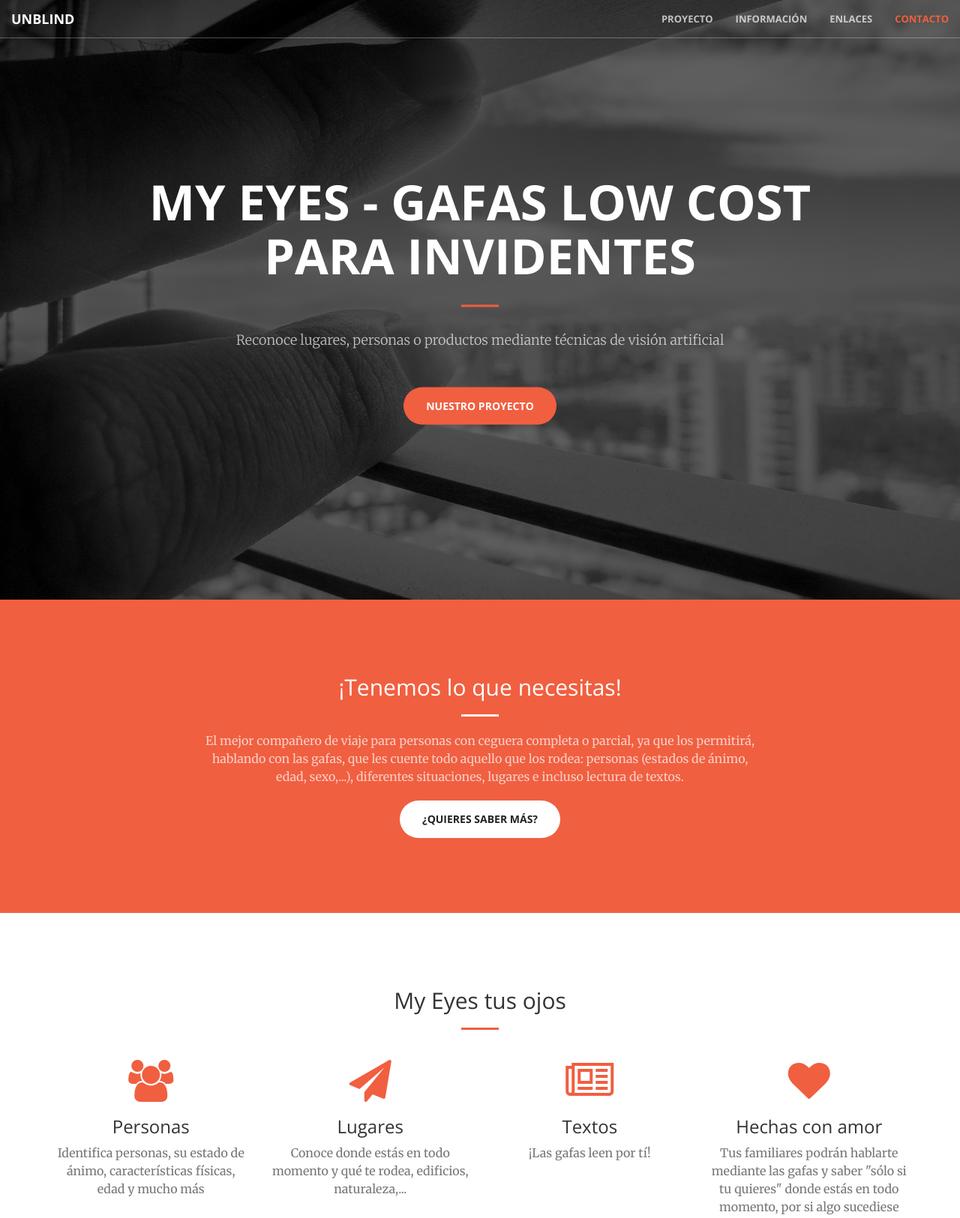
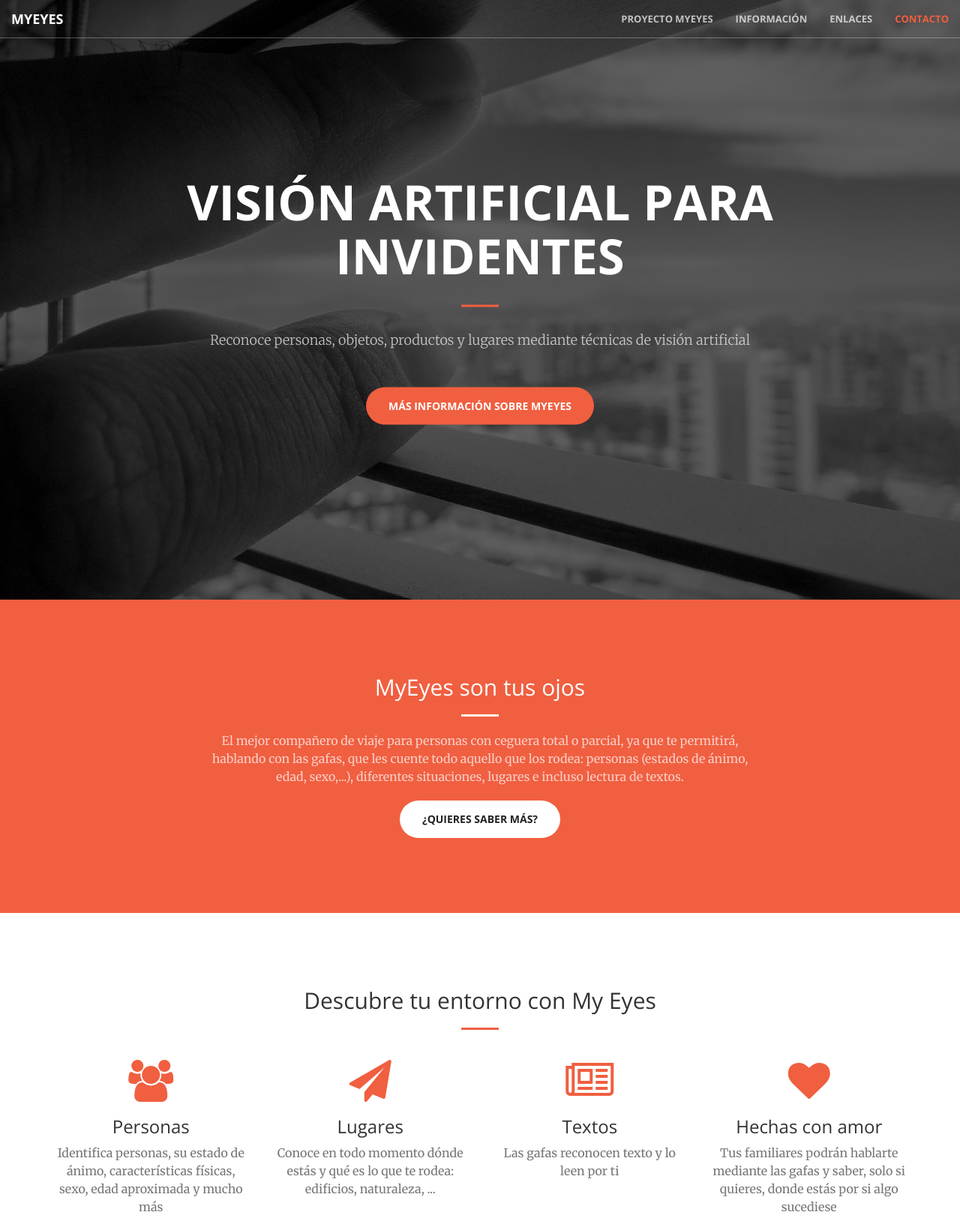
Before and after one commit to crdlc/myeyes, a plain HTML site: page index.html in a window 1280 px wide. Shown: the top 1625 px of the page at 75% size. Drawn offline with nearby package versions, Linux system fonts and the light colour scheme.

Commit message:
Add FB and minor rewording

```diff
--- a/index.html
+++ b/index.html
@@ -6,10 +6,10 @@
     <meta charset="utf-8">
     <meta http-equiv="X-UA-Compatible" content="IE=edge">
     <meta name="viewport" content="width=device-width, initial-scale=1">
-    <meta name="description" content="Glasses come with an embedded HD camera and a microphone. It uses a Raspberry Pi that receive process voice instructions and take pictures. Using different cloud services (Google Vision API, Microsoft Project Oxford), it is able to tell blind people what it is in front of them">
-    <meta name="author" content="unblind">
+    <meta name="description" content="MyEyes. Gafas de visión artificial de bajo coste para personas con discapacidad visual.">
+    <meta name="author" content="MyEyes">
 
-    <title>My Eyes - Gafas bajo coste para invidentes</title>
+    <title>MyEyes - Visión artificial para invidentes</title>
 
     <!-- Bootstrap Core CSS -->
     <link rel="stylesheet" href="css/bootstrap.min.css" type="text/css">
@@ -46,14 +46,14 @@
                     <span class="icon-bar"></span>
                     <span class="icon-bar"></span>
                 </button>
-                <a class="navbar-brand page-scroll" href="#page-top">Unblind</a>
+                <a class="navbar-brand page-scroll" href="#page-top">MyEyes</a>
             </div>
 
             <!-- Collect the nav links, forms, and other content for toggling -->
             <div class="collapse navbar-collapse" id="bs-example-navbar-collapse-1">
                 <ul class="nav navbar-nav navbar-right">
                     <li>
-                        <a class="page-scroll" href="#project">Proyecto</a>
+                        <a class="page-scroll" href="#project">Proyecto MyEyes</a>
                     </li>
                     <li>
                         <a class="page-scroll" href="#info">Información</a>
@@ -74,10 +74,10 @@
     <header>
         <div class="header-content">
             <div class="header-content-inner">
-                <h1>My Eyes - Gafas low cost para invidentes</h1>
+                <h1>Visión artificial para invidentes</h1>
                 <hr>
-                <p>Reconoce lugares, personas o productos mediante técnicas de visión artificial</p>
-                <a href="#project" class="btn btn-primary btn-xl page-scroll">Nuestro proyecto</a>
+                <p>Reconoce personas, objetos, productos y lugares mediante técnicas de visión artificial</p>
+                <a href="#project" class="btn btn-primary btn-xl page-scroll">Más información sobre MyEyes</a>
             </div>
         </div>
     </header>
@@ -86,9 +86,13 @@
         <div class="container">
             <div class="row">
                 <div class="col-lg-8 col-lg-offset-2 text-center">
-                    <h2 class="section-heading">¡Tenemos lo que necesitas!</h2>
+                    <h2 class="section-heading">MyEyes son tus ojos</h2>
                     <hr class="light">
-                    <p class="text-faded">El mejor compañero de viaje para personas con ceguera completa o parcial, ya que los permitirá, hablando con las gafas, que les cuente todo aquello que los rodea: personas (estados de ánimo, edad, sexo,...), diferentes situaciones, lugares e incluso lectura de textos.</p>
+                    <p class="text-faded">
+                    El mejor compañero de viaje para personas con ceguera total o parcial, ya que te permitirá,
+                    hablando con las gafas, que les cuente todo aquello que los rodea: personas (estados de ánimo, edad, sexo,...),
+                    diferentes situaciones, lugares e incluso lectura de textos.
+                    </p>
                     <a href="#info" class="btn btn-default btn-xl page-scroll wow tada" style="visibility: visible; animation-name: tada;">¿Quieres saber más?</a>
                 </div>
             </div>
@@ -99,7 +103,7 @@
         <div class="container">
             <div class="row">
                 <div class="col-lg-12 text-center">
-                    <h2 class="section-heading">My Eyes tus ojos</h2>
+                    <h2 class="section-heading">Descubre tu entorno con My Eyes</h2>
                     <hr class="primary">
                 </div>
             </div>
@@ -110,28 +114,28 @@
                     <div class="service-box">
                         <i class="fa fa-4x fa-users wow bounceIn text-primary"></i>
                         <h3>Personas</h3>
-                        <p class="text-muted">Identifica personas, su estado de ánimo, características físicas, edad y mucho más</p>
+                        <p class="text-muted">Identifica personas, su estado de ánimo, características físicas, sexo, edad aproximada y mucho más</p>
                     </div>
                 </div>
                 <div class="col-lg-3 col-md-6 text-center">
                     <div class="service-box">
                         <i class="fa fa-4x fa-paper-plane wow bounceIn text-primary" data-wow-delay=".1s"></i>
                         <h3>Lugares</h3>
-                        <p class="text-muted">Conoce donde estás en todo momento y qué te rodea, edificios, naturaleza,...</p>
+                        <p class="text-muted">Conoce en todo momento dónde estás y qué es lo que te rodea: edificios, naturaleza, ...</p>
                     </div>
                 </div>
                 <div class="col-lg-3 col-md-6 text-center">
                     <div class="service-box">
                         <i class="fa fa-4x fa-newspaper-o wow bounceIn text-primary" data-wow-delay=".2s"></i>
                         <h3>Textos</h3>
-                        <p class="text-muted">¡Las gafas leen por tí!</p>
+                        <p class="text-muted">Las gafas reconocen texto y lo leen por ti</p>
                     </div>
                 </div>
                 <div class="col-lg-3 col-md-6 text-center">
                     <div class="service-box">
                         <i class="fa fa-4x fa-heart wow bounceIn text-primary" data-wow-delay=".3s"></i>
                         <h3>Hechas con amor</h3>
-                        <p class="text-muted">Tus familiares podrán hablarte mediante las gafas y saber "sólo si tu quieres" donde estás en todo momento, por si algo sucediese</p>
+                        <p class="text-muted">Tus familiares podrán hablarte mediante las gafas y saber, solo si quieres, donde estás por si algo sucediese</p>
                     </div>
                 </div>
             </div>
@@ -147,7 +151,7 @@
                         <div class="portfolio-box-caption">
                             <div class="portfolio-box-caption-content">
                                 <div class="project-category text-faded">
-                                    1º Premio Nacional 2016
+                                    1º Premio Nacional HackForGood 2016
                                 </div>
                                 <div class="project-name">
                                     My Eyes
@@ -165,7 +169,7 @@
                                     Vídeos
                                 </div>
                                 <div class="project-name">
-                                    Promoción
+                                    Video promocional HackForGood 2016
                                 </div>
                             </div>
                         </div>
@@ -180,7 +184,7 @@
                                     Redes sociales
                                 </div>
                                 <div class="project-name">
-                                    Estate al día de avances
+                                    Deberías seguirnos en Twitter
                                 </div>
                             </div>
                         </div>
@@ -193,7 +197,7 @@
     <aside class="bg-dark">
         <div class="container text-center">
             <div class="call-to-action">
-                <h2>¡Estamos comenzando a dar los primeros pasos!</h2>
+                <h2>¡Estamos dando los primeros pasos!</h2>
             </div>
         </div>
     </aside>
@@ -204,15 +208,19 @@
                 <div class="col-lg-8 col-lg-offset-2 text-center">
                     <h2 class="section-heading">Contacto</h2>
                     <hr class="primary">
-                    <p>Estaremos encantados de poder ayudarte</p>
+                    <p>Estaremos encantados de ayudarte</p>
                 </div>
                 <div class="col-lg-4 col-lg-offset-2 text-center">
                     <i class="fa fa-facebook-official fa-3x wow bounceIn"></i>
-                    <p><a href="#">Síguenos</a></p>
+                    <p><a href="http://facebook.com/myeyesproject" title="Síguenos en Facebook">Síguenos en Facebook</a></p>
+                </div>
+                <div class="col-lg-4 col-lg-offset-2 text-center">
+                    <i class="fa fa-twitter-official fa-3x wow bounceIn"></i>
+                    <p><a href="http://twitter.com/myeyesproject" title="Síguenos en Twitter">Síguenos en Twitter</a></p>
                 </div>
                 <div class="col-lg-4 text-center">
                     <i class="fa fa-envelope-o fa-3x wow bounceIn" data-wow-delay=".1s"></i>
-                    <p><a href="mailto:seremostusojos@gmail.com">seremostusojos@gmail.com</a></p>
+                    <p><a href="mailto:seremostusojos@gmail.com" title="Enviar correo electrónico a MyEyes">Enviar correo electrónico</a></p>
                 </div>
             </div>
         </div>
```
